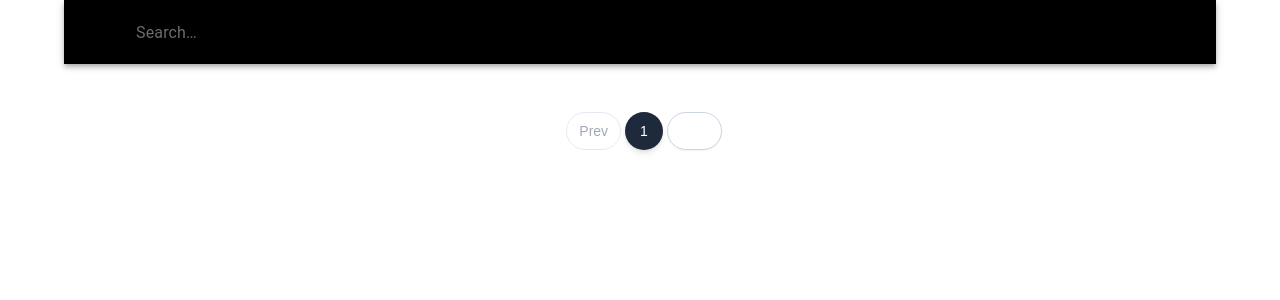
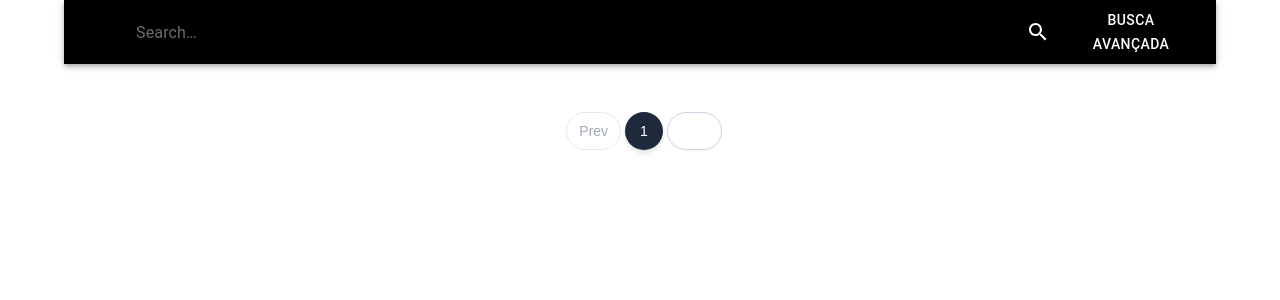
Before and after one commit to KleitonEwerton/builder-mtg-with-nextjs, a Next.js app: page /cards/list in a window 1280 px wide. Shown: the top 300 px of the page. Built offline with nearby package versions, Linux system fonts and the light colour scheme.

Commit message:
adicionando busca pela identidade do comandante

```diff
--- a/src/app/cards/advancedSearch/page.tsx
+++ b/src/app/cards/advanced-search/page.tsx
@@ -8,6 +8,7 @@ export default function AdvancedSearch() {
   const [oracle, setOracle] = useState(""); // Estado para armazenar o texto do oracle
   const [type, setType] = useState(""); // Estado para armazenar o tipo da carta
   const [colors, setColors] = useState(""); // Estado para armazenar as cores da carta
+  const [identit, setIdentit] = useState(""); // Estado para armazenar a identidade do comandante
 
   const router = useRouter();
 
@@ -27,27 +28,23 @@ export default function AdvancedSearch() {
         .replace("red", "R")
         .replace("green", "G");
 
-      // Separa as palavras do oracle por espaço e adiciona mana para cada palavra
-      const oracleMana = oracle
+      const identidade = identit
         .toLowerCase()
         .replace("white", "W")
         .replace("blue", "U")
         .replace("black", "B")
         .replace("red", "R")
         .replace("green", "G")
-        .split(" ")
-        .map((word) => `mana:${word}`)
-        .join(" ");
-
-      if (!oracle.includes("")) parts.push(oracleMana);
+        .replace(" ", "");
 
       if (colors) parts.push(`mana:${mana.split(" ").join(" mana:")}`);
+      if (identit) parts.push(`c:${identidade}`);
 
       return parts.join(" ");
     };
 
     setQuery(buildQuery());
-  }, [name, oracle, type, colors]);
+  }, [name, oracle, type, colors, identit]);
 
   const handleSearch = () => {
     if (query.length > 0) {
@@ -112,6 +109,14 @@ export default function AdvancedSearch() {
                 onChange={(e) => setColors(e.target.value)}
               />
             </div>
+            <div className="relative">
+              <input
+                type="text"
+                placeholder="Identidade do Comandante (ex: white blue)"
+                className="w-full p-3 pl-10 text-black rounded-full border border-gray-700 focus:outline-none focus:ring-2 focus:ring-gray-500"
+                onChange={(e) => setIdentit(e.target.value)}
+              />
+            </div>
           </div>
 
           <div className="mt-6 text-center">
--- a/src/app/cards/basicSearch/index.tsx
+++ b/src/app/cards/basic-search/index.tsx
@@ -7,32 +7,24 @@ import InputBase from "@mui/material/InputBase";
 import SearchIcon from "@mui/icons-material/Search";
 import * as Scry from "scryfall-sdk";
 import { useRouter } from "next/navigation";
-import { List, ListItem, ListItemText } from "@mui/material";
+import { Button, List, ListItem, ListItemText } from "@mui/material";
 
 const Search = styled("div")(({ theme }) => ({
-  position: "relative",
+  display: "flex",
+  color: "white",
+  flexDirection: "row",
+  justifyContent: "center",
   borderRadius: theme.shape.borderRadius,
   backgroundColor: alpha(theme.palette.common.black, 1),
   "&:hover": {
-    backgroundColor: alpha(theme.palette.common.white, 0.25),
+    backgroundColor: alpha(theme.palette.common.white, 0),
   },
   marginLeft: 0,
   width: "100%",
 }));
 
-const SearchIconWrapper = styled("div")(({ theme }) => ({
-  padding: theme.spacing(0, 2),
-  height: "100%",
-  position: "absolute",
-  pointerEvents: "none",
-  backgroundColor: alpha(theme.palette.common.black, 1),
-  display: "flex",
-  alignItems: "center",
-  justifyContent: "center",
-}));
-
 const Input = styled(InputBase)(({ theme }) => ({
-  color: "inherit",
+  color: "white",
   width: "100%",
   backgroundColor: alpha(theme.palette.common.black, 1),
   "& .MuiInputBase-input": {
@@ -42,8 +34,14 @@ const Input = styled(InputBase)(({ theme }) => ({
   },
 }));
 
+const Botao = styled(Button)(({ theme }) => ({
+  backgroundColor: alpha(theme.palette.common.black, 1),
+  color: "white",
+}));
+
 const Tool = styled(Toolbar)(({ theme }) => ({
   backgroundColor: alpha(theme.palette.common.black, 1),
+  color: "white",
 }));
 
 export default function AdvancedSearch() {
@@ -77,25 +75,26 @@ export default function AdvancedSearch() {
 
   // Função que é chamada quando o usuário clica em uma sugestão
   const handleSuggestionClick = (suggestion: string) => {
-    setQuery("name:" + suggestion); // Atualiza o campo com o nome selecionado
+    setQuery(suggestion); // Atualiza o campo com o nome selecionado
     setSuggestions([]); // Esconde as sugestões após a seleção
   };
 
   const handleSearch = () => {
     if (query.length > 0) {
-      router.push(`/cards/list?search=${query}`); // Redireciona para a página com query string
-      console.log("Pesquisar por:", query);
+      router.push(`/cards/list?search=name:${query}`); // Redireciona para a página com query string
+      window.location.href = `/cards/list?search=name:${query}`;
     }
   };
 
+  const advanced = () => {
+    router.push(`/cards/advanced-search`); // Redireciona para a página de busca avançada
+    window.location.href = `/cards/advanced-search`;
+  };
   return (
     <Box sx={{ flexGrow: 1 }}>
       <AppBar position="static">
         <Tool>
           <Search>
-            <SearchIconWrapper>
-              <SearchIcon />
-            </SearchIconWrapper>
             <Input
               placeholder="Search…"
               inputProps={{ "aria-label": "search" }}
@@ -110,6 +109,10 @@ export default function AdvancedSearch() {
               }}
               sx={{ width: "100%" }}
             />
+            <Botao onClick={handleSearch}>
+              <SearchIcon />
+            </Botao>
+            <Botao onClick={advanced}>Busca Avançada</Botao>
           </Search>
         </Tool>
         {/* Lista de sugestões */}
@@ -126,7 +129,10 @@ export default function AdvancedSearch() {
             }}
           >
             {suggestions.map((suggestion) => (
-              <ListItem key={suggestion} onClick={() => handleSuggestionClick(suggestion)}>
+              <ListItem
+                key={suggestion}
+                onClick={() => handleSuggestionClick(suggestion)}
+              >
                 <ListItemText primary={suggestion} />
               </ListItem>
             ))}
--- a/src/app/cards/list/page.tsx
+++ b/src/app/cards/list/page.tsx
@@ -22,18 +22,17 @@ import MoreVertIcon from "@mui/icons-material/MoreVert";
 import { styled as muiStyled } from "@mui/material/styles";
 import FormattedText from "../../../../utils/formated";
 import { Container } from "@mui/material";
-import BasicSearch from "../basicSearch";
+import BasicSearch from "../basic-search";
 import { useRouter } from "next/navigation";
-
 interface ExpandMoreProps {
   expand?: boolean;
   onClick?: () => void;
 }
 
 const Item = styled(Paper)(({ theme }) => ({
-  backgroundColor: "#fff",
+  backgroundColor: "rgba(255, 255, 255, 0.8)",
   ...theme.typography.body2,
-  padding: theme.spacing(1),
+  padding: theme.spacing(0),
   textAlign: "justify",
   color: theme.palette.text.secondary,
   width: "100%",
@@ -85,7 +84,7 @@ export default function CardsList() {
           const cards = (await emitter) as Scry.Card[];
 
           setCardData(cards);
-          // Se o número de cartas retornado for menor que 175, estamos na última página
+
           setIsLastPage(cards.length < 175);
         } catch (error) {
           console.error("Erro ao buscar cartas:", error);
@@ -125,7 +124,6 @@ export default function CardsList() {
                     width: "100%",
                     minHeight: 300,
                     backgroundColor: "rgba(255, 255, 255, 0)",
-                    backdropFilter: "blur(5px)",
                   }}
                 >
                   <CardHeader
@@ -153,7 +151,7 @@ export default function CardsList() {
                       card.image_uris?.png ||
                       card.image_uris?.art_crop ||
                       card.image_uris?.border_crop ||
-                      "/public/img/default.jpg"
+                      "/img/default.jpg"
                     }
                   />
                   <CardActions disableSpacing>
```
